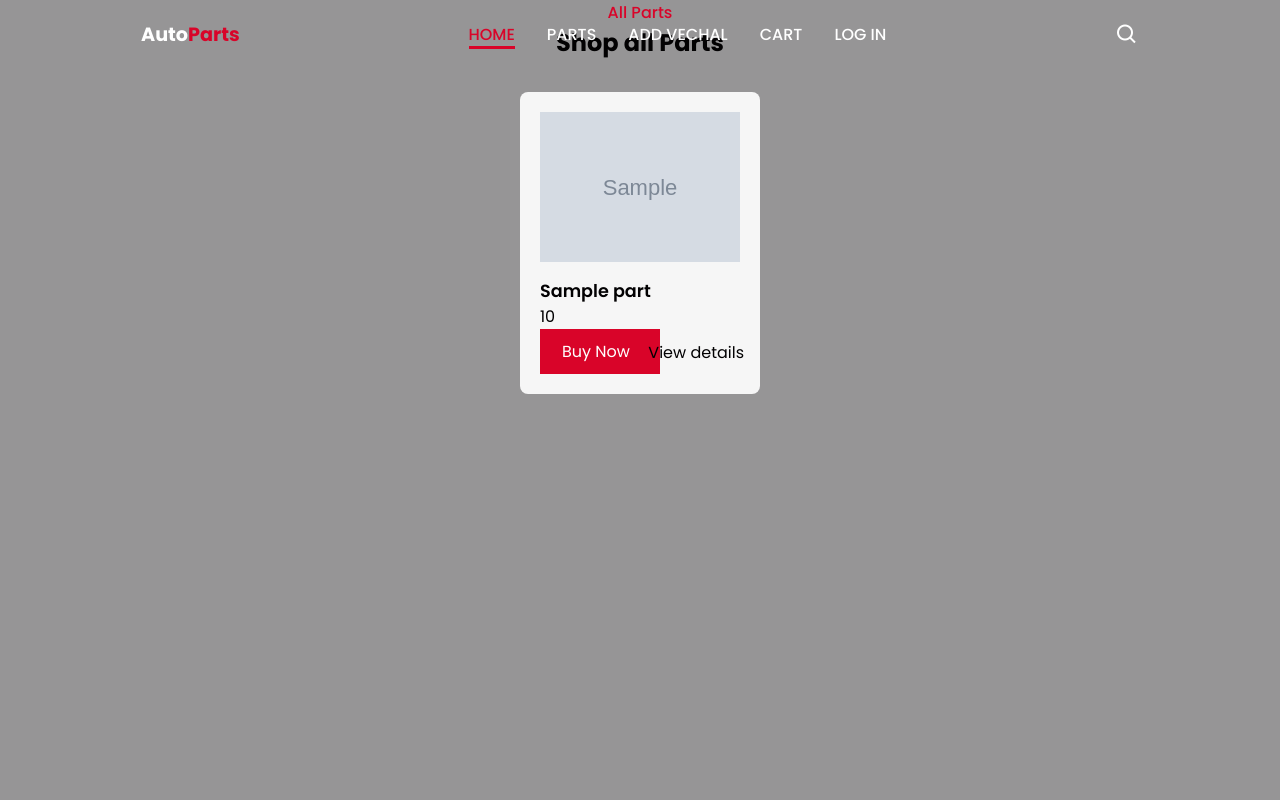
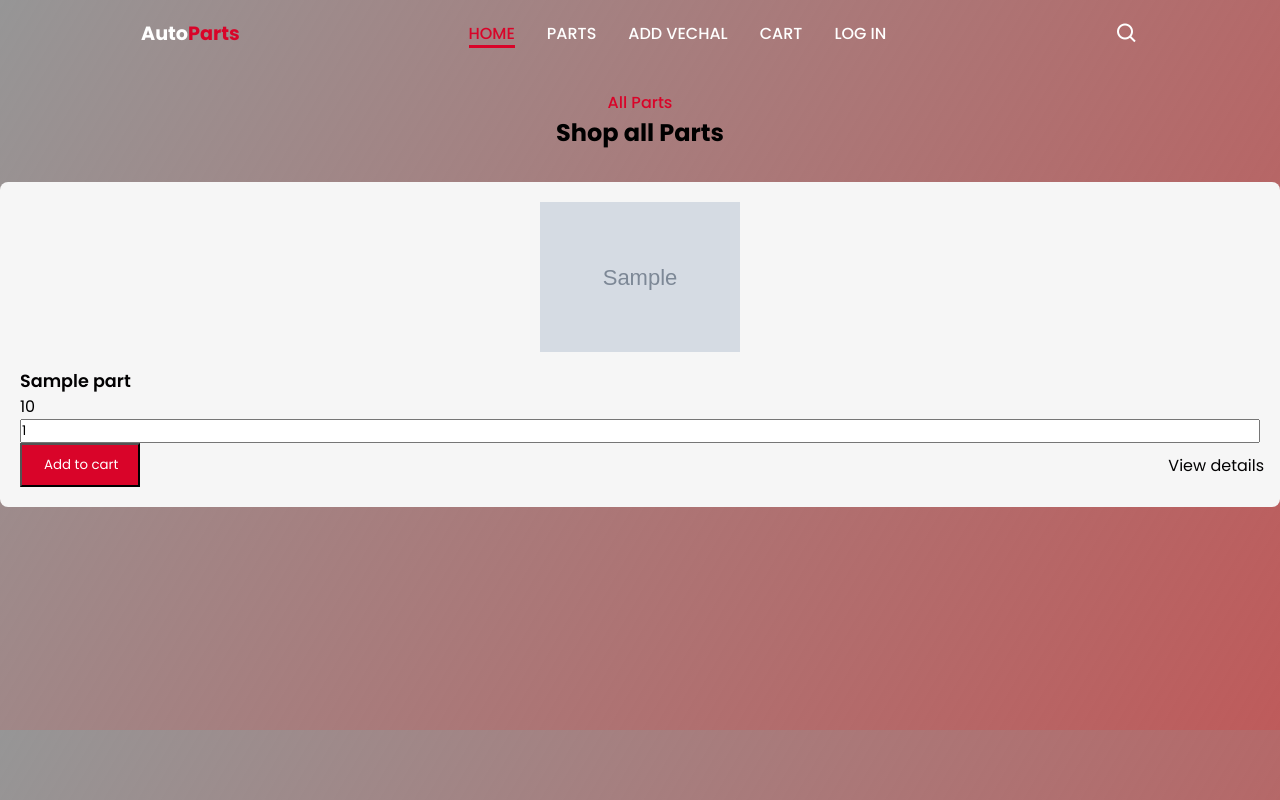
Before and after one commit to Rudainasaleh/Auto_part_store, a Flask app: page /parts.html in a window 1280 px wide. Run offline with Flask 2, Linux system fonts and the light colour scheme; grey boxes marked "Sample" are stand-in pictures; a database or web service that is not in the repository returns one stand-in record (values such as "Sample title"); some libraries are stand-ins or nearby versions.

Commit message:
Update parts.html

```diff
--- a/autostore/templates/parts.html
+++ b/autostore/templates/parts.html
@@ -43,11 +43,12 @@
                     <div class="parts-container container">
                         <div class="box">
                             <img src="/static/{{parts.image}}">
-                            <h3>{{parts.name}}</h3>
-                            <span>{{parts.price}}</span>
+                            <h3 name="name">{{parts.name}}</h3>
+                            <span name="price">{{parts.price}}</span>
 
-
-                            <a href="#" value="{{parts.partid}}" class="btn">Buy Now</a>
+                            <input type="number" class="quantity" name="quantity" value="1" size="2" />
+                            <input type="submit" name="add_to_cart" value="Add to cart" class="btn"/>
+                            <input type="hidden" name="partid" value="{{parts.partid}}" />
                             <a href="#" class="detailz">View details</a>
                         </div>
                     </div>
@@ -91,19 +92,25 @@
         body{
             max-width: 1300px;
             margin: auto;
+            margin-top: 90px;
             width: 100%;
             min-height: 640px;
-            display: flex;
+
             align-items: center;
             background-size: cover;
-            background-color: #0504056b;
-            color: #020102;
+
+            font-family: montserrat;
+            background: linear-gradient(120deg,#0504056b, #be5b5b );
+
         }
 
         .containers{
+            height: 100%;
             max-width: 1068px;
             margin-left: auto;
             margin-right: auto;
+            margin-top: auto;
+
         }
 
         header{
@@ -112,7 +119,8 @@
             position: fixed;
             top: 0;
             left: 0;
-            z-index: 100;
+            z-index: 9;
+            margin-top: -1px;
 
         }
 
```
